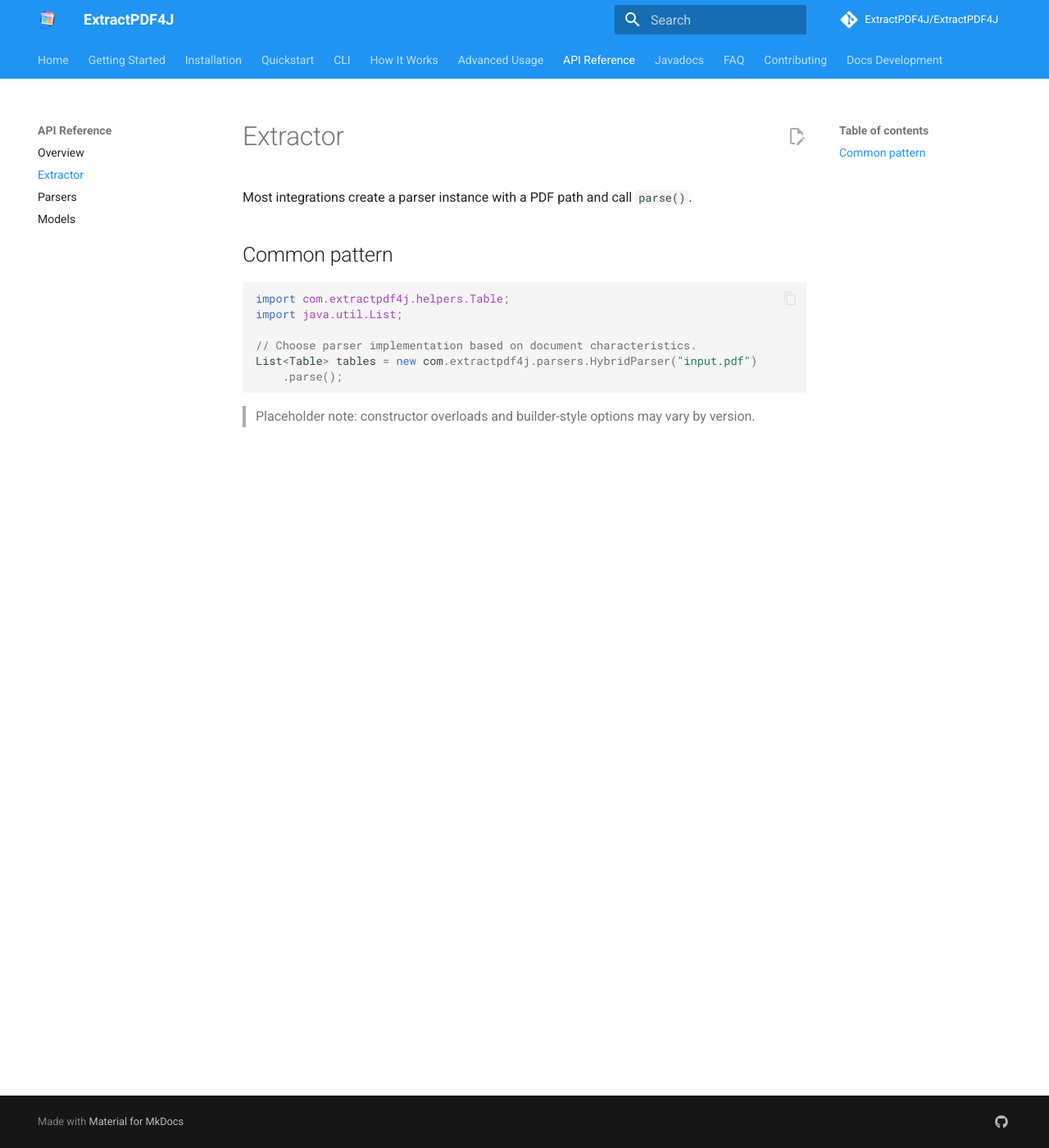
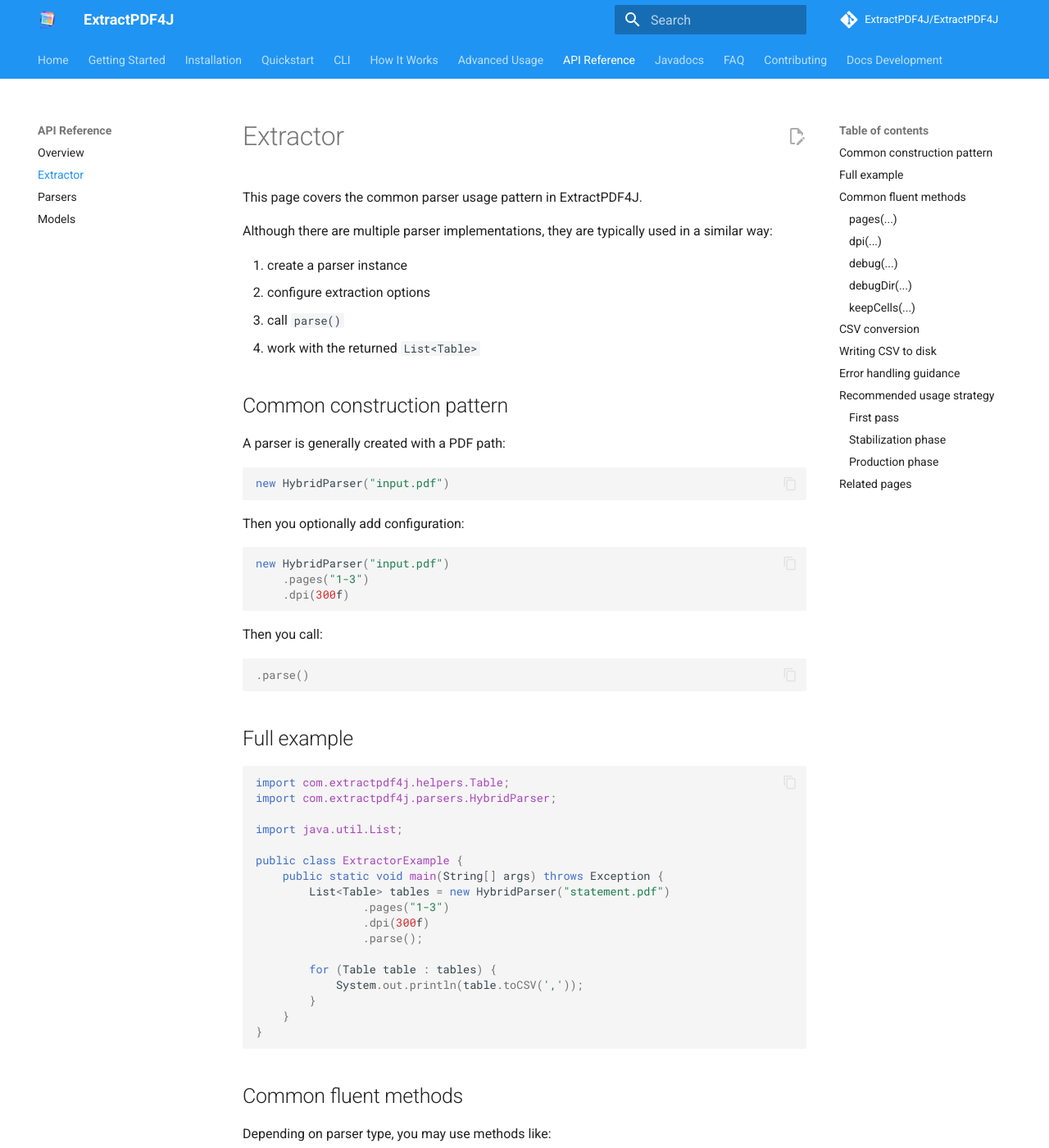
Before and after one commit to ExtractPDF4J/ExtractPDF4J, an MkDocs documentation site: the page built from docs/api/extractor.md, in a window 1280 px wide and 1400 px high. Shown: the whole window at 82% size. Built offline with MkDocs 1.6.1 and Material for MkDocs 9.7.7, drawn with Linux system fonts in a browser that asks for light colours; comment, search, counter and statistics services are not loaded; some of the changed text lies outside the part shown.

Commit message:
Enhance extractor documentation with usage examples
Expanded documentation on parser usage in ExtractPDF4J, including common patterns, examples, and error handling guidance.

Signed-off-by: Mehuli Mukherjee <56256514+mehulimukherjee@users.noreply.github.com>

````diff
--- a/docs/api/extractor.md
+++ b/docs/api/extractor.md
@@ -1,16 +1,180 @@
 # Extractor
 
-Most integrations create a parser instance with a PDF path and call `parse()`.
+This page covers the common parser usage pattern in ExtractPDF4J.
 
-## Common pattern
+Although there are multiple parser implementations, they are typically used in a similar way:
+
+1. create a parser instance
+2. configure extraction options
+3. call `parse()`
+4. work with the returned `List<Table>`
+
+## Common construction pattern
+
+A parser is generally created with a PDF path:
+
+```java
+new HybridParser("input.pdf")
+```
+
+Then you optionally add configuration:
+
+```java
+new HybridParser("input.pdf")
+    .pages("1-3")
+    .dpi(300f)
+```
+
+Then you call:
+
+```java
+.parse()
+```
+
+## Full example
 
 ```java
 import com.extractpdf4j.helpers.Table;
+import com.extractpdf4j.parsers.HybridParser;
+
 import java.util.List;
 
-// Choose parser implementation based on document characteristics.
-List<Table> tables = new com.extractpdf4j.parsers.HybridParser("input.pdf")
-    .parse();
+public class ExtractorExample {
+    public static void main(String[] args) throws Exception {
+        List<Table> tables = new HybridParser("statement.pdf")
+                .pages("1-3")
+                .dpi(300f)
+                .parse();
+
+        for (Table table : tables) {
+            System.out.println(table.toCSV(','));
+        }
+    }
+}
 ```
 
-> Placeholder note: constructor overloads and builder-style options may vary by version.
+## Common fluent methods
+
+Depending on parser type, you may use methods like:
+
+### `pages(...)`
+
+```java
+.pages("1")
+.pages("1-3")
+.pages("1,3-5")
+.pages("all")
+```
+
+Used to restrict extraction to specific pages.
+
+### `dpi(...)`
+
+```java
+.dpi(300f)
+.dpi(400f)
+```
+
+Used mainly for scanned/image-based parsing.
+
+### `debug(...)`
+
+```java
+.debug(true)
+```
+
+Enables debug output.
+
+### `debugDir(...)`
+
+```java
+.debugDir(new File("out/debug"))
+```
+
+Controls where debug artifacts are written.
+
+### `keepCells(...)`
+
+```java
+.keepCells(true)
+```
+
+Useful when preserving explicit cell structure is important.
+
+## CSV conversion
+
+Once a `Table` is returned, a common next step is converting it to CSV:
+
+```java
+table.toCSV(',')
+```
+
+This is useful for:
+
+- quick inspection
+- local validation
+- downstream file generation
+- pipeline handoff
+
+## Writing CSV to disk
+
+```java
+import com.extractpdf4j.helpers.Table;
+import com.extractpdf4j.parsers.StreamParser;
+
+import java.nio.file.Files;
+import java.nio.file.Path;
+import java.util.List;
+
+public class CsvWriteExample {
+    public static void main(String[] args) throws Exception {
+        List<Table> tables = new StreamParser("report.pdf")
+                .pages("1")
+                .parse();
+
+        if (!tables.isEmpty()) {
+            Files.writeString(Path.of("out.csv"), tables.get(0).toCSV(','));
+        }
+    }
+}
+```
+
+## Error handling guidance
+
+In production usage, you should handle cases such as:
+
+- no tables found
+- scanned input requiring OCR
+- weak or malformed layouts
+- unexpected document template changes
+
+A simple defensive pattern:
+
+```java
+if (tables.isEmpty()) {
+    System.out.println("No tables found.");
+}
+```
+
+## Recommended usage strategy
+
+### First pass
+Use `HybridParser` to get a baseline.
+
+### Stabilization phase
+If a document family is well understood, switch to a more specialized parser if needed.
+
+### Production phase
+Validate:
+
+- expected table count
+- required headers
+- column count consistency
+- output quality before ingestion
+
+## Related pages
+
+- [API Overview](overview.md)
+- [Parsers](parsers.md)
+- [Models](models.md)
+- [Quickstart](../quickstart.md)
````
